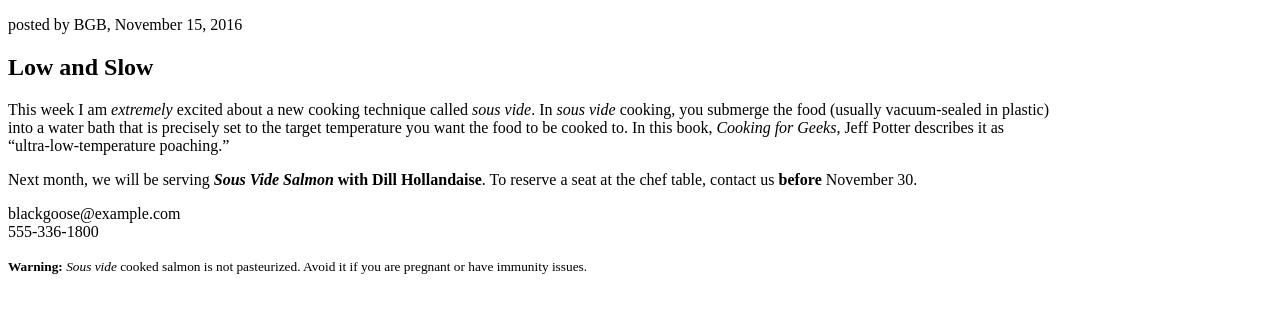
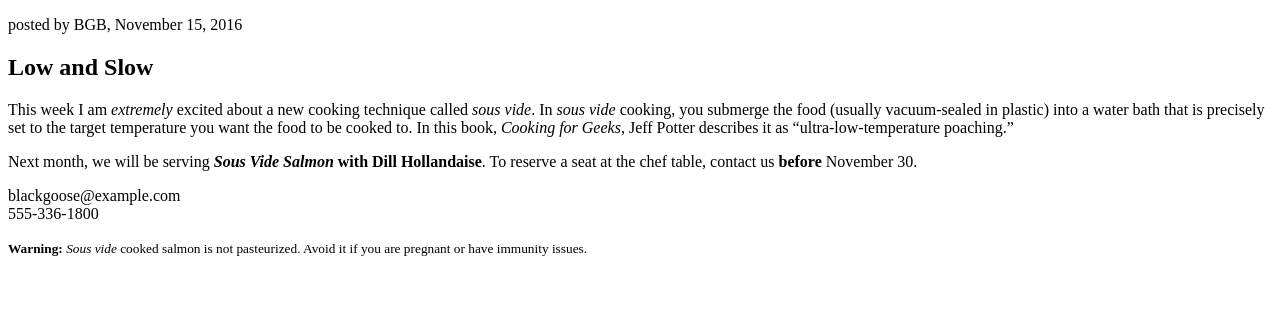
Before and after one commit to amgue-create/fid, a plain HTML site: page blackgoose/inline.html in a window 1280 px wide. Drawn offline with Linux system fonts and the light colour scheme.

Commit message:
Add files via upload

```diff
--- a/blackgoose/inline.html
+++ b/blackgoose/inline.html
@@ -17,10 +17,10 @@
 <p>This week I am <em>extremely</em> excited about a new
 cooking technique called <i>sous vide</i>. In <dfn><i>sous vide</i></dfn>
 cooking, you submerge the food (usually vacuum-sealed
-in plastic)<br> into a water bath that is precisely
+in plastic) into a water bath that is precisely
 set to the target temperature you want the food
 to be cooked to. In this book, <cite>Cooking for Geeks</cite>,
-Jeff Potter describes it as <br><q>ultra-low-temperature
+Jeff Potter describes it as <q>ultra-low-temperature
 poaching.</q></p>
 <p>Next month, we will be serving <b><i>Sous Vide Salmon</i>
 with Dill Hollandaise</b>. To reserve a seat at the chef
```
